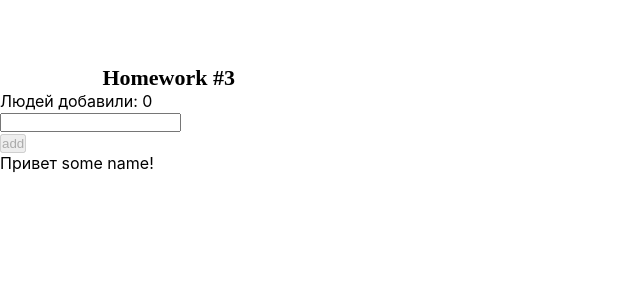
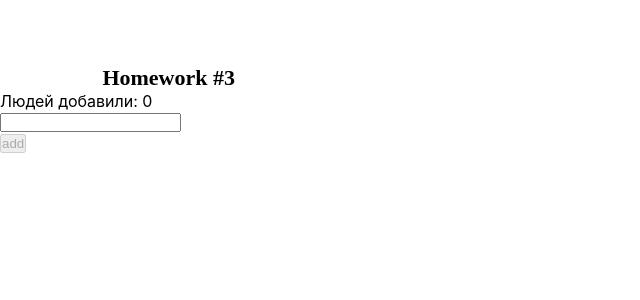
Before and after one commit to IvanMinets/Homework, a React (Create React App) app: page / in a window 1280 px wide. Shown: the top 300 px of the page, without its empty margins (0-640 px from the left). Built offline with nearby package versions, Linux system fonts and the light colour scheme.

Commit message:
Homework3 changes

```diff
--- a/src/s2-homeworks/hw03/Greeting.tsx
+++ b/src/s2-homeworks/hw03/Greeting.tsx
@@ -25,7 +25,7 @@ const Greeting: React.FC<GreetingPropsType> = (
         lastUserName,
     } // деструктуризация пропсов
 ) => {
-    const inputClass = s.errorInput // need to fix with (?:)
+    const inputClass = !name.length ? s.errorInput : s.input; // need to fix with (? s.errorInput : s.input)
 
     return (
         <div id={'hw3-form'} className={s.greetingForm}>
@@ -56,6 +56,11 @@ const Greeting: React.FC<GreetingPropsType> = (
                     onClick={addUser}
                     className={s.button}
                     disabled={!name.trim()}
+                    // ДАВАЙТЕ ПРОСЛЕДИМ БОЕВОЙ ПУТЬ addUser:
+                    // ОТСЮДА ОН ВСПЛЫВЕТ В КОМПОНЕНТЕ GreetingContainer И ВЫЗОВЕТ pureAddUser->
+                    // А В pureAddUser ЛИБО ВЫДАСТ ОШИБКУ (ЕСЛИ ПУСТОЙ name) ИЛИ ЗАПУТСИТ addUserCallback->
+                    // КОТОРЫЙ ВСПЛЫВЕТ В КОМПОНЕНТЕ <HW3/> И ВЫЗОВЕТ pureAddUserCallback->
+                    // КОТОРЫЙ СОЗДАСТ НОВЫЙ ОБЪЕКТ И ЗАСЕТАЕТ ЕГО В users НЕ ПОТЕРЯВ И СТАРЫХ ЮЗЕРОВ
                 >
                     add
                 </button>
--- a/src/s2-homeworks/hw03/GreetingContainer.tsx
+++ b/src/s2-homeworks/hw03/GreetingContainer.tsx
@@ -1,55 +1,74 @@
-import React, { ChangeEvent, KeyboardEvent, useState } from 'react'
+import React, {ChangeEvent, KeyboardEvent, useState} from 'react'
 import Greeting from './Greeting'
-import {pureAddUserCallback, UserType} from './HW3'
+import {UserType} from './HW3'
 
 type GreetingContainerPropsType = {
     users: UserType[] // need to fix any
-    addUserCallback: (name:string) => void // need to fix any
+    addUserCallback: (name: string) => void // need to fix any
 }
 
-export const pureAddUser = (name: any, setError: any, setName: any, addUserCallback: any) => {
-    // если имя пустое - показать ошибку, иначе - добавить юзера и очистить инпут
+export const pureAddUser = (name: string, setError: any, setName: any, addUserCallback: (name:string) => void) => {
+    // если имя пустое - показать ошибку: setError('Ошибка! Введите имя!'),
+    // иначе - добавить юзера при помощи addUserCallback и очистить инпут засетав ''
+    // проверить на пустоту можно при помощи метода trim(). К примеру: name.trim() !== ''
+    // ЕСЛИ НЕ БУДЕТ ПОЛУЧАТЬСЯ, НЕ РАССТРАИВАЙСЯ. НА ЧЕТВЕРТОМ ЗАНЯТИИ ПО ТУДУЛИСТУ НАУЧИМ), НО ВСЕ ТАКИ ПОПЫТАЙСЯ))
+    if (name.trim() !== '') {
+        addUserCallback(name.trim());
+        setName('');
+    } else {
+        setError('Ошибка! Введите имя!')
+    }
 }
 
 export const pureOnBlur = (name: any, setError: any) => { // если имя пустое - показать ошибку
-
+    if (name.trim() === '') {
+        setError('Ошибка! Введите имя!');
+    }
 }
 
-export const pureOnEnter = (e: any, addUser: any) => { // если нажата кнопка Enter - добавить
-
+export const pureOnEnter = (e: KeyboardEvent<HTMLInputElement>, addUser: any) => { // если нажата кнопка Enter - добавить
+    if (e.key === 'Enter') {
+        addUser()
+    }
 }
 
 // более простой и понятный для новичков
-//function GreetingContainer(props: GreetingContainerPropsType) {
+// function GreetingContainer(props: GreetingPropsType) {
 
-// более современный и удобный для про :)
+// более современный и удобный для про:)
 const GreetingContainer: React.FC<GreetingContainerPropsType> = ({
-    users,
-    addUserCallback,
-}) => {
+                                                                     users,
+                                                                     addUserCallback,
+                                                                 }) => {
     // деструктуризация пропсов
     const [name, setName] = useState<string>('') // need to fix any
     const [error, setError] = useState<string>('') // need to fix any
 
-    const setNameCallback = (e: any) => { // need to fix any
+    const setNameCallback = (e: ChangeEvent<HTMLInputElement>) => { // need to fix any
         setName(e.currentTarget.value) // need to fix
-
-        error && setError('Ошибка! Введите имя!')
+        error && setError('')
     }
     const addUser = () => {
+        // это всего лишь функция стрелочник- она всего лишь получает
+        //сигнал из компоненты <Greeting/> и вызывает pureAddUser (с кучей аргументов)
+        // ЗДЕСЬ НИЧЕГО ПИСАТЬ НЕ НУЖНО-ВСЕ ОК
+
         pureAddUser(name, setError, setName, addUserCallback)
     }
 
     const onBlur = () => {
+        // все тоже самое, что и в addUser -функция стрелочник
+        // всего лишь получает сигнали из компоненты <Greeting/> и вызывает pureOnBlur (с кучкой аргументов)
         pureOnBlur(name, setError)
     }
 
     const onEnter = (e: any) => {
+        // и здесь все тоже самое...)
         pureOnEnter(e, addUser)
     }
 
-    const totalUsers = 0 // need to fix
-    const lastUserName = 'some name' // need to fix
+    const totalUsers = users.length; // need to fix
+    const lastUserName = users.at(-1)?.name; // need to fix
 
     return (
         <Greeting
--- a/src/s2-homeworks/hw03/HW3.tsx
+++ b/src/s2-homeworks/hw03/HW3.tsx
@@ -1,4 +1,4 @@
-    import React, { useState } from 'react'
+import React, { useState } from 'react'
 import { v1 } from 'uuid'
 import s2 from '../../s1-main/App.module.css'
 import GreetingContainer from './GreetingContainer'
@@ -9,7 +9,7 @@ import GreetingContainer from './GreetingContainer'
 * 3 - дописать типы и логику функции pureAddUserCallback и проверить её тестами done
 * 4 - в файле GreetingContainer.tsx дописать типизацию пропсов done
 * 5 - в файле GreetingContainer.tsx указать нужные типы в useState с name и error done
-* 6 - в файле GreetingContainer.tsx дописать тип и логику функции setNameCallback done
+* 6 - в файле GreetingContainer.tsx дописать тип и логику функции setNameCallback
 * 7 - в файле GreetingContainer.tsx дописать логику функций pureAddUser, pureOnBlur, pureOnEnter и проверить их тестами
 * 8 - в файле GreetingContainer.tsx вычислить количество добавленных и имя последнего (totalUsers, lastUserName)
 * 9 - в файле Greeting.tsx дописать типизацию пропсов
@@ -23,8 +23,12 @@ export type UserType = {
     name: string // need to fix any
 }
 
-export const pureAddUserCallback = (name: string, setUsers: any, users: Array<UserType>) => { // need to fix any
+export const pureAddUserCallback = (name: any, setUsers: any, users: any) => { // need to fix any
+    // need to fix
+    // нужно создать новый объект соответствующий типу UserType
+    // не забыть   сгенеририовать _id и вставить пришедший в функцию name
     const user = {_id: v1(), name: name}
+    //засетайЮзеров([...старые users, и наш новый user])
     setUsers([...users, user])
 }
 
```
